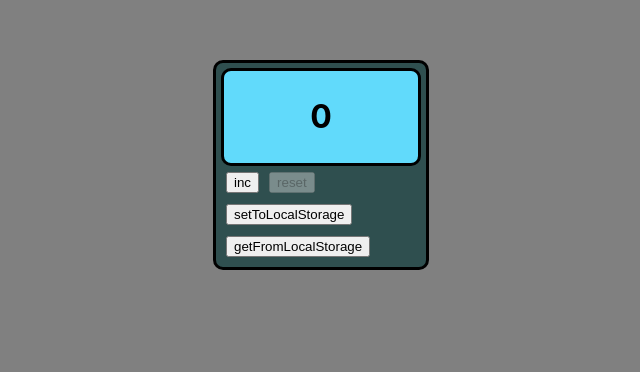
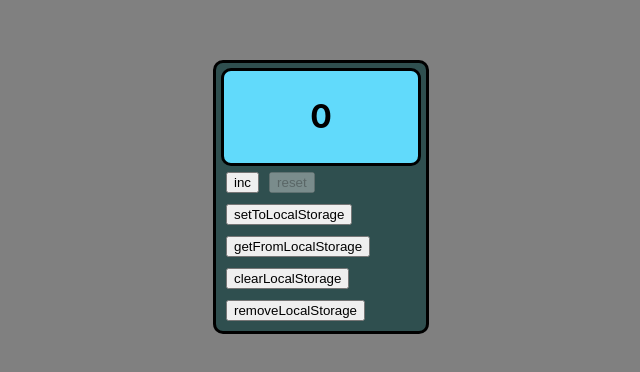
Before and after one commit to andreypats/exam_monday, a React (Create React App) app: page / in a window 1280 px wide. Shown: the part 180-552 px from the top of the page, without its empty margins (327-967 px from the left). Built offline with nearby package versions, Linux system fonts and the light colour scheme.

Commit message:
Learn localStorage

```diff
--- a/src/App.tsx
+++ b/src/App.tsx
@@ -20,22 +20,38 @@ function App() {
         if (num < maxNum) {
             setNum(num + 1)
         }
-        console.log('onclickHandler1')
+        console.log('onclickHandlerInc')
     }
 
     const onclickHandlerReset = () => {
         setNum(minNum)
-        console.log('onclickHandler2')
+        console.log('onclickHandlerReset')
     }
 
     const setToLocalStorage = () => {
-        localStorage.setItem('counterNum', num.toString())
+        localStorage.setItem('localStorageNum', JSON.stringify(num))
+        localStorage.setItem('localStorageNum+1', JSON.stringify(num + 1))
         console.log('setToLocalStorage')
     }
 
     const getFromLocalStorage = () => {
-        //code
+        let numAsString = localStorage.getItem('localStorageNum')
+        if (numAsString) {
+            let newNum = JSON.parse(numAsString)
+            setNum(newNum)
+        }
         console.log('getFromLocalStorage')
+    }
+
+    const clearLocalStorage = () => {
+        localStorage.clear()
+        console.log('clearLocalStorage')
+        setNum(minNum)
+    }
+
+    const removeLocalStorage = () => {
+        localStorage.removeItem('localStorageNum+1')
+        console.log('removeLocalStorageNum+1')
     }
 
     return (
@@ -45,6 +61,8 @@ function App() {
             <Button name={'reset'} callBack={onclickHandlerReset} disabled={disabledReset}/>
             <Button name={'setToLocalStorage'} callBack={setToLocalStorage}/>
             <Button name={'getFromLocalStorage'} callBack={getFromLocalStorage}/>
+            <Button name={'clearLocalStorage'} callBack={clearLocalStorage}/>
+            <Button name={'removeLocalStorage'} callBack={removeLocalStorage}/>
         </div>
     );
 }
```
